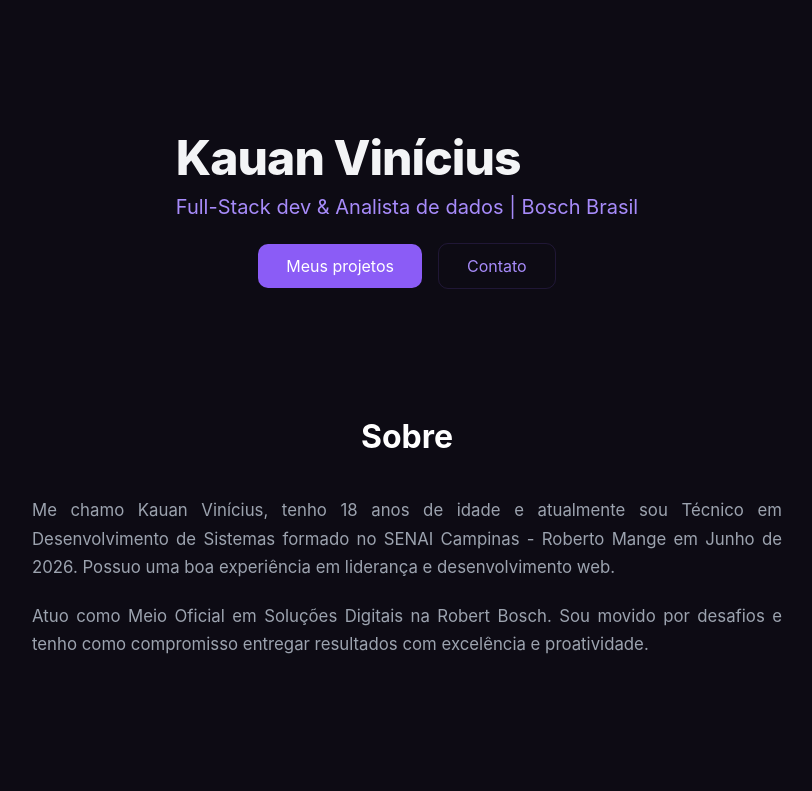
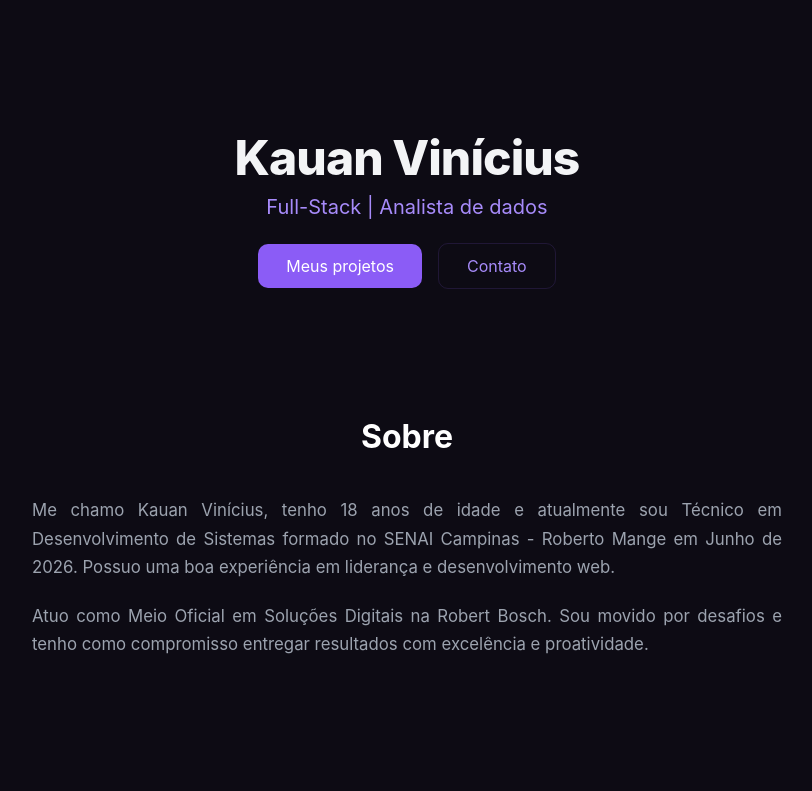
Before and after one commit to kauanvinicius9/Portfolio-Web, a React (Vite) app in the folder frontend/: page / in a window 1280 px wide. Shown: the top 791 px of the page, without its empty margins (233-1045 px from the left). Built offline with nearby package versions, Linux system fonts and the light colour scheme.

Commit message:
Update home.tsx

```diff
--- a/frontend/src/pages/home.tsx
+++ b/frontend/src/pages/home.tsx
@@ -21,7 +21,7 @@ export function Home() {
 
             <div className={styles.hero__about}>
               <h1 className={styles.hero__name}>Kauan Vinícius</h1>
-              <p className={styles.hero__description}>Full-Stack dev & Analista de dados | Bosch Brasil</p>
+              <p className={styles.hero__description}>Full-Stack | Analista de dados</p>
 
               <div className={styles.hero__actions}>
                 <a href="#projects" className={styles.btnPrimary}>Meus projetos</a>
```
